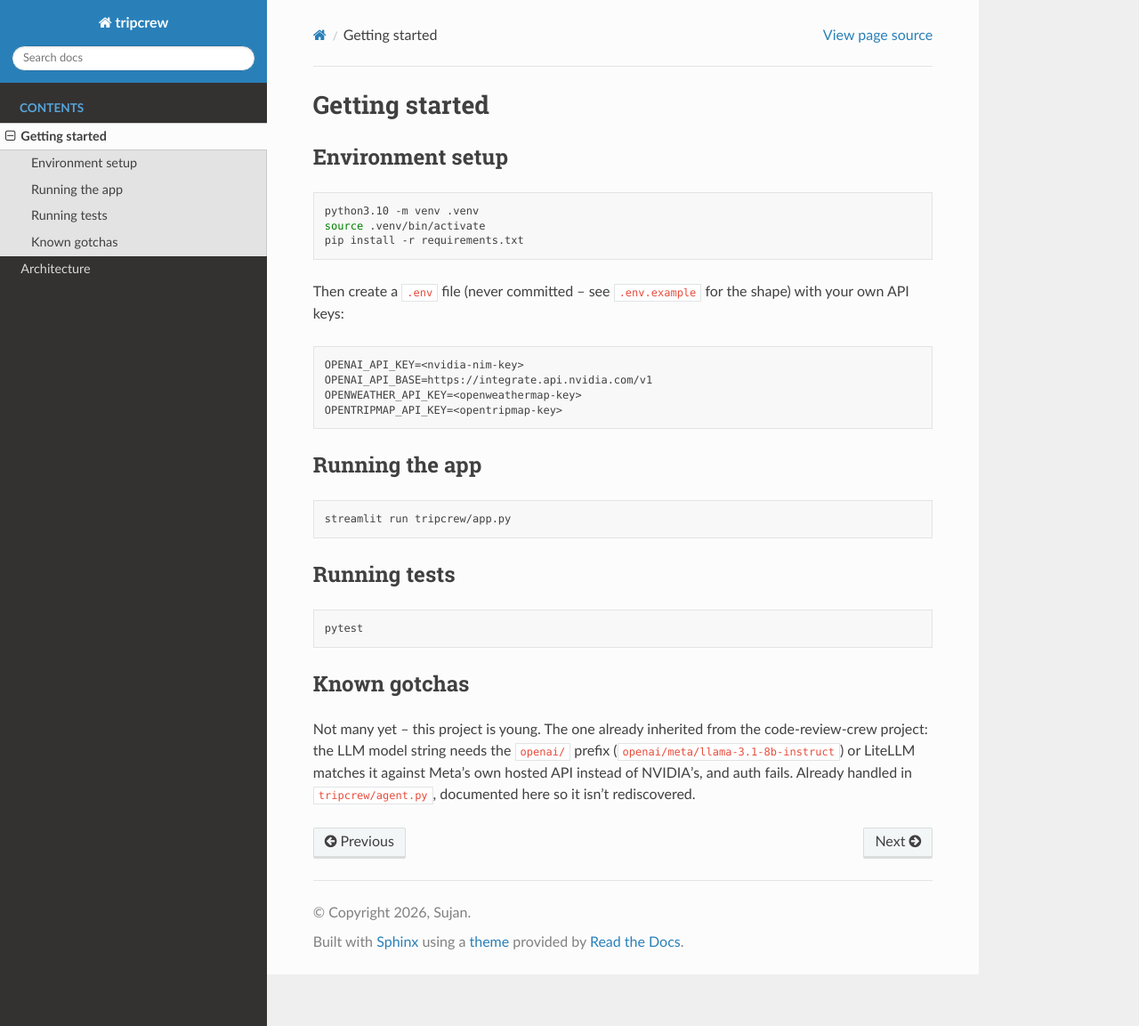
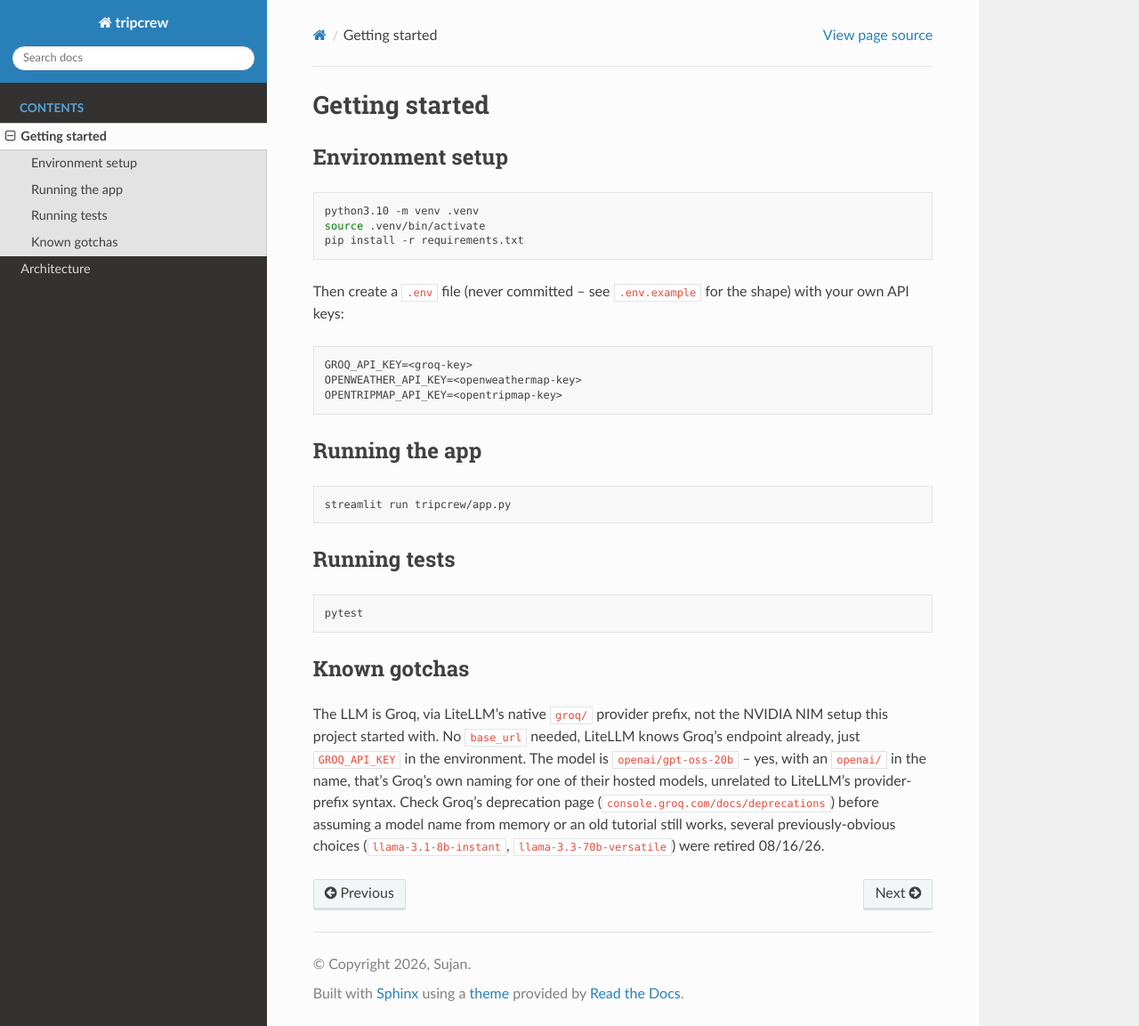
Before and after one commit to sushisuj/tripcrew, a Sphinx documentation site: the page built from docs/getting-started.rst, in a window 1280 px wide and 1153 px high. Shown: the whole window at 89% size. Built offline with Sphinx 7.4.7 and the Read the Docs theme 3.1.0, drawn with Linux system fonts in a browser that asks for light colours.

Commit message:
Switch LLM provider from NVIDIA NIM to Groq

```diff
--- a/docs/getting-started.rst
+++ b/docs/getting-started.rst
@@ -15,8 +15,7 @@ shape) with your own API keys:
 
 .. code-block:: text
 
-   OPENAI_API_KEY=<nvidia-nim-key>
-   OPENAI_API_BASE=https://integrate.api.nvidia.com/v1
+   GROQ_API_KEY=<groq-key>
    OPENWEATHER_API_KEY=<openweathermap-key>
    OPENTRIPMAP_API_KEY=<opentripmap-key>
 
@@ -37,8 +36,13 @@ Running tests
 Known gotchas
 --------------
 
-Not many yet -- this project is young. The one already inherited from the
-code-review-crew project: the LLM model string needs the ``openai/`` prefix
-(``openai/meta/llama-3.1-8b-instruct``) or LiteLLM matches it against Meta's
-own hosted API instead of NVIDIA's, and auth fails. Already handled in
-``tripcrew/agent.py``, documented here so it isn't rediscovered.
+The LLM is Groq, via LiteLLM's native ``groq/`` provider prefix, not the
+NVIDIA NIM setup this project started with. No ``base_url`` needed, LiteLLM
+knows Groq's endpoint already, just ``GROQ_API_KEY`` in the environment.
+The model is ``openai/gpt-oss-20b`` -- yes, with an ``openai/`` in the name,
+that's Groq's own naming for one of their hosted models, unrelated to
+LiteLLM's provider-prefix syntax. Check Groq's deprecation page
+(``console.groq.com/docs/deprecations``) before assuming a model name from
+memory or an old tutorial still works, several previously-obvious choices
+(``llama-3.1-8b-instant``, ``llama-3.3-70b-versatile``) were retired
+08/16/26.
```
Also changed, not shown: 3 other files.
